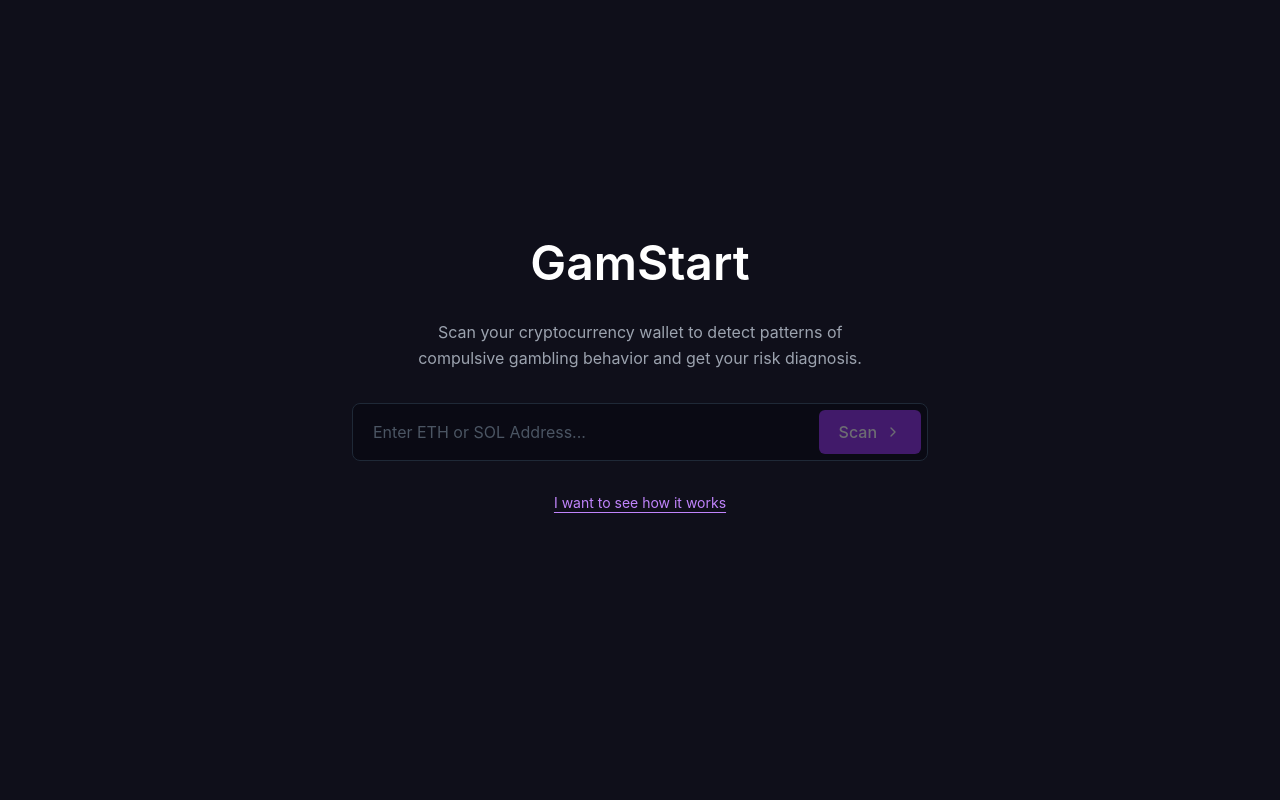
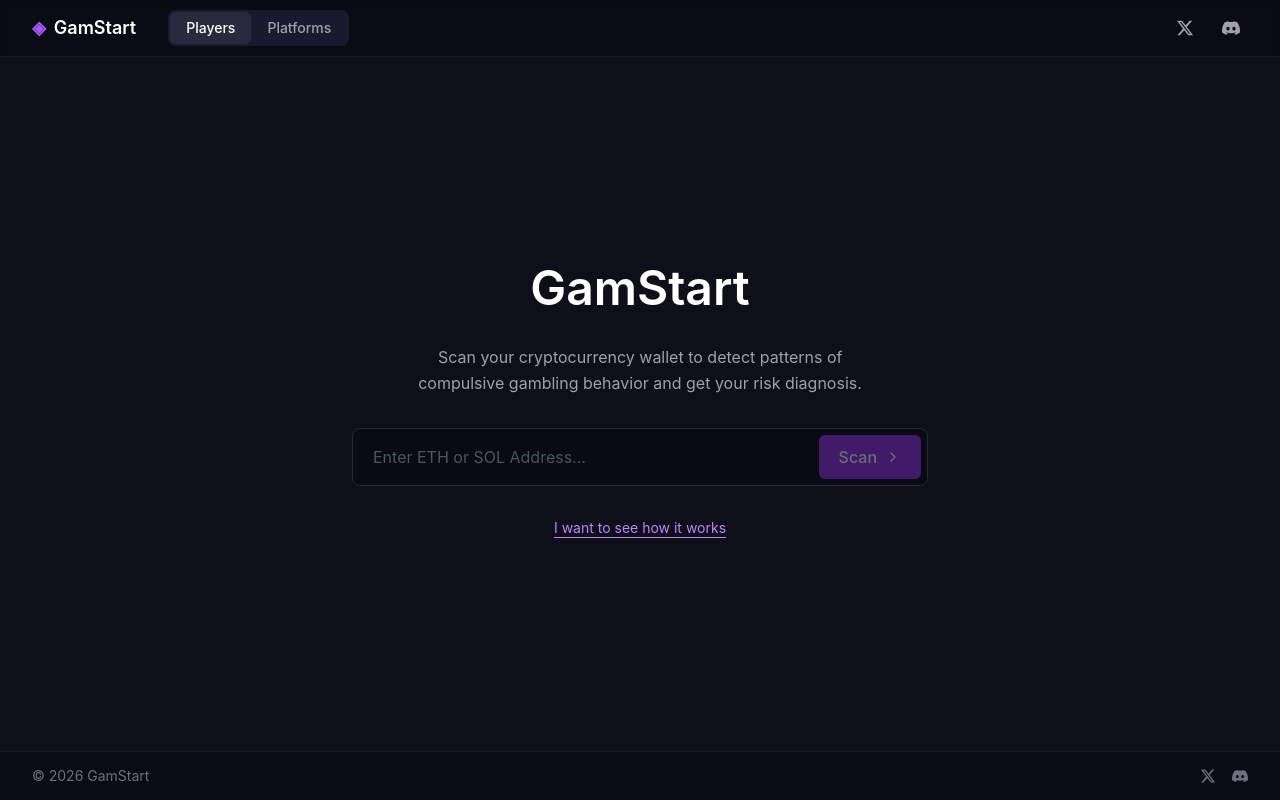
Before and after one commit to test12312as1/sadsa, a Next.js app: page / in a window 1280 px wide. Built offline with nearby package versions, Linux system fonts and the light colour scheme.

Commit message:
Update page.js

```diff
--- a/app/page.js
+++ b/app/page.js
@@ -2,6 +2,20 @@
 
 import { useState } from 'react';
 import { Search, Clock, DollarSign, Activity, Share2, Wallet, Trophy, Target, Flame, Timer, ExternalLink, ChevronRight } from 'lucide-react';
+
+// Twitter/X Icon
+const TwitterIcon = ({ size = 18 }) => (
+  <svg width={size} height={size} viewBox="0 0 24 24" fill="currentColor">
+    <path d="M18.244 2.25h3.308l-7.227 8.26 8.502 11.24H16.17l-5.214-6.817L4.99 21.75H1.68l7.73-8.835L1.254 2.25H8.08l4.713 6.231zm-1.161 17.52h1.833L7.084 4.126H5.117z" />
+  </svg>
+);
+
+// Discord Icon
+const DiscordIcon = ({ size = 18 }) => (
+  <svg width={size} height={size} viewBox="0 0 24 24" fill="currentColor">
+    <path d="M20.317 4.3698a19.7913 19.7913 0 00-4.8851-1.5152.0741.0741 0 00-.0785.0371c-.211.3753-.4447.8648-.6083 1.2495-1.8447-.2762-3.68-.2762-5.4868 0-.1636-.3933-.4058-.8742-.6177-1.2495a.077.077 0 00-.0785-.037 19.7363 19.7363 0 00-4.8852 1.515.0699.0699 0 00-.0321.0277C.5334 9.0458-.319 13.5799.0992 18.0578a.0824.0824 0 00.0312.0561c2.0528 1.5076 4.0413 2.4228 5.9929 3.0294a.0777.0777 0 00.0842-.0276c.4616-.6304.8731-1.2952 1.226-1.9942a.076.076 0 00-.0416-.1057c-.6528-.2476-1.2743-.5495-1.8722-.8923a.077.077 0 01-.0076-.1277c.1258-.0943.2517-.1923.3718-.2914a.0743.0743 0 01.0776-.0105c3.9278 1.7933 8.18 1.7933 12.0614 0a.0739.0739 0 01.0785.0095c.1202.099.246.1981.3728.2924a.077.077 0 01-.0066.1276 12.2986 12.2986 0 01-1.873.8914.0766.0766 0 00-.0407.1067c.3604.698.7719 1.3628 1.225 1.9932a.076.076 0 00.0842.0286c1.961-.6067 3.9495-1.5219 6.0023-3.0294a.077.077 0 00.0313-.0552c.5004-5.177-.8382-9.6739-3.5485-13.6604a.061.061 0 00-.0312-.0286zM8.02 15.3312c-1.1825 0-2.1569-1.0857-2.1569-2.419 0-1.3332.9555-2.4189 2.157-2.4189 1.2108 0 2.1757 1.0952 2.1568 2.419 0 1.3332-.9555 2.4189-2.1569 2.4189zm7.9748 0c-1.1825 0-2.1569-1.0857-2.1569-2.419 0-1.3332.9554-2.4189 2.1569-2.4189 1.2108 0 2.1757 1.0952 2.1568 2.419 0 1.3332-.946 2.4189-2.1568 2.4189z" />
+  </svg>
+);
 
 // Demo wallet data with different risk levels
 const DEMO_WALLETS = {
@@ -222,6 +236,7 @@ export default function GamStart() {
   const [loadingStep, setLoadingStep] = useState(0);
   const [results, setResults] = useState(null);
   const [expandedMetric, setExpandedMetric] = useState(null);
+  const [activeTab, setActiveTab] = useState('players');
 
   const handleScan = async () => {
     if (!address.trim()) return;
@@ -331,8 +346,72 @@ export default function GamStart() {
   const traitStyle = results ? getTraitStyle(results.riskScore) : null;
 
   return (
-    <div className="min-h-screen bg-[#0f0f1a]">
-      <div className={`${results ? 'max-w-5xl' : 'max-w-2xl'} mx-auto px-4 sm:px-6 lg:px-8 ${results ? 'py-8' : 'py-24'}`}>
+    <div className="min-h-screen bg-[#0f0f1a] flex flex-col">
+      {/* Navbar */}
+      <nav className="border-b border-gray-800/50 bg-[#0a0a14]/80 backdrop-blur-sm sticky top-0 z-50">
+        <div className="max-w-7xl mx-auto px-4 sm:px-6 lg:px-8">
+          <div className="flex items-center justify-between h-14">
+            {/* Left - Logo */}
+            <div className="flex items-center gap-8">
+              <button
+                onClick={() => { setResults(null); setAddress(''); setExpandedMetric(null); }}
+                className="flex items-center gap-2 text-white font-semibold text-lg hover:opacity-80 transition-opacity"
+              >
+                <span className="text-purple-500">◈</span>
+                GamStart
+              </button>
+
+              {/* Tab Switch */}
+              <div className="flex items-center bg-[#1a1a2e] rounded-lg p-0.5">
+                <button
+                  onClick={() => setActiveTab('players')}
+                  className={`px-4 py-1.5 rounded-md text-sm font-medium transition-all ${
+                    activeTab === 'players'
+                      ? 'bg-[#2a2a3e] text-white'
+                      : 'text-gray-400 hover:text-gray-300'
+                  }`}
+                >
+                  Players
+                </button>
+                <button
+                  onClick={() => setActiveTab('platforms')}
+                  className={`px-4 py-1.5 rounded-md text-sm font-medium transition-all ${
+                    activeTab === 'platforms'
+                      ? 'bg-[#2a2a3e] text-white'
+                      : 'text-gray-400 hover:text-gray-300'
+                  }`}
+                >
+                  Platforms
+                </button>
+              </div>
+            </div>
+
+            {/* Right - Social Links */}
+            <div className="flex items-center gap-3">
+              <a
+                href="https://twitter.com"
+                target="_blank"
+                rel="noopener noreferrer"
+                className="p-2 text-gray-400 hover:text-white transition-colors"
+              >
+                <TwitterIcon size={18} />
+              </a>
+              <a
+                href="https://discord.com"
+                target="_blank"
+                rel="noopener noreferrer"
+                className="p-2 text-gray-400 hover:text-white transition-colors"
+              >
+                <DiscordIcon size={18} />
+              </a>
+            </div>
+          </div>
+        </div>
+      </nav>
+
+      {/* Main Content */}
+      <main className="flex-1">
+        <div className={`${results ? 'max-w-5xl' : 'max-w-2xl'} mx-auto px-4 sm:px-6 lg:px-8 ${results ? 'py-8' : 'py-16'}`}>
 
 {!results && !loading && (
           /* MAIN PAGE - DexCheck style layout */
@@ -676,7 +755,37 @@ export default function GamStart() {
             </div>
           </div>
         )}
-      </div>
+        </div>
+      </main>
+
+      {/* Footer */}
+      <footer className="border-t border-gray-800/50 bg-[#0a0a14]/80">
+        <div className="max-w-7xl mx-auto px-4 sm:px-6 lg:px-8">
+          <div className="flex items-center justify-between h-12">
+            <div className="text-gray-500 text-sm">
+              © 2026 GamStart
+            </div>
+            <div className="flex items-center gap-4">
+              <a
+                href="https://twitter.com"
+                target="_blank"
+                rel="noopener noreferrer"
+                className="text-gray-500 hover:text-white transition-colors"
+              >
+                <TwitterIcon size={16} />
+              </a>
+              <a
+                href="https://discord.com"
+                target="_blank"
+                rel="noopener noreferrer"
+                className="text-gray-500 hover:text-white transition-colors"
+              >
+                <DiscordIcon size={16} />
+              </a>
+            </div>
+          </div>
+        </div>
+      </footer>
     </div>
   );
 }
```
